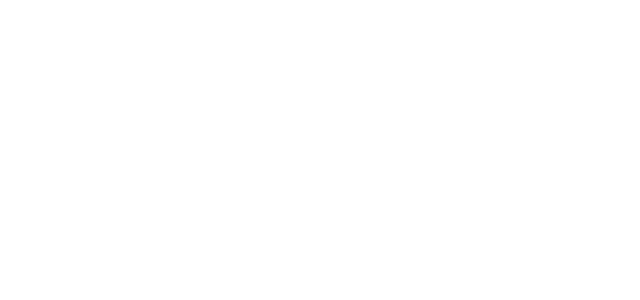
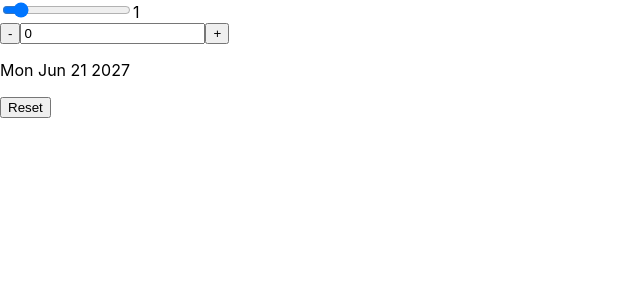
Before and after one commit to work-withPrajjwal/react-learning, a React (Create React App) app in the folder reactquiz/: page / in a window 1280 px wide. Shown: the top 300 px of the page, without its empty margins (0-640 px from the left). Built offline with nearby package versions, Linux system fonts and the light colour scheme.

Commit message:
added DateCOunteron App component

```diff
--- a/reactquiz/src/App.js
+++ b/reactquiz/src/App.js
@@ -1,6 +1,10 @@
+import DateCounter from "./DateCounter";
+
 function App() {
   return (
-    ''
+    <div>
+      <DateCounter/>
+    </div>
   );
 }
 
```
